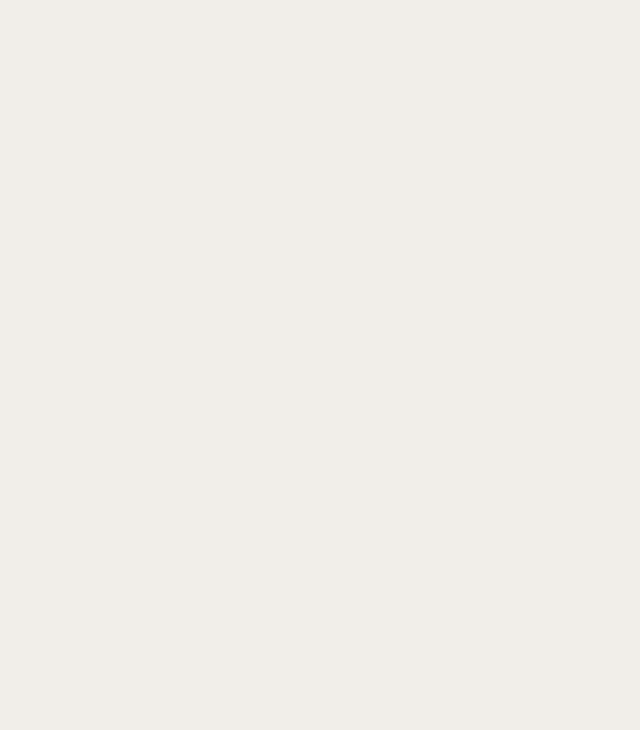
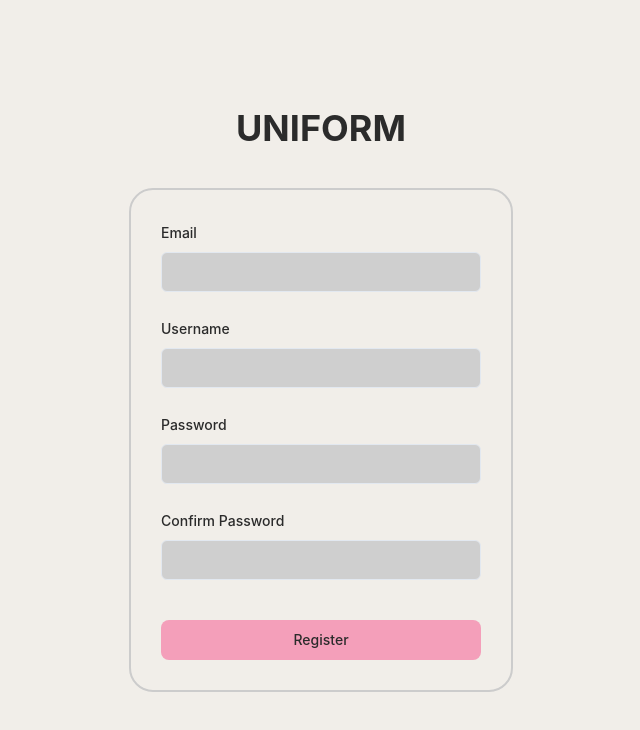
Before and after one commit to devsoc-unsw/trainee-catgirl-24t2, a React (Vite) app in the folder uniforms/: page /register in a window 1280 px wide. Before the commit this address had no page. Shown: the top 730 px of the page, without its empty margins (319-959 px from the left). Built offline with nearby package versions, Linux system fonts and the light colour scheme.

Commit message:
made register page

```diff
--- a/uniforms/src/App.tsx
+++ b/uniforms/src/App.tsx
@@ -2,6 +2,7 @@
 import { BrowserRouter, Routes, Route } from "react-router-dom";
 
 import Login from "./pages/Login"
+import Register from "./pages/Register"
 import Forms from "./pages/Forms";
 import Settings from "./pages/Settings";
 import ViewForms from "./pages/ViewForms";
@@ -23,6 +24,7 @@
   return (
      <BrowserRouter>
 	<Routes>
+    <Route path="register" element={<Register />} />
     <Route path="login" element={<Login />} />
 	  <Route path="forms" element={<Forms />} />
     <Route path="settings" element={<Settings />} />
--- a/uniforms/src/components/ui/form.tsx
+++ b/uniforms/src/components/ui/form.tsx
@@ -93,7 +93,7 @@
   return (
     <Label
       ref={ref}
-      className={cn(error && "text-destructive", className)}
+      className={cn(error, className)}
       htmlFor={formItemId}
       {...props}
     />
--- /dev/null
+++ b/uniforms/src/pages/Register.tsx
@@ -0,0 +1,119 @@
+"use client"
+
+import { Card } from "@/components/ui/card"
+import { zodResolver } from "@hookform/resolvers/zod"
+import { useForm } from "react-hook-form"
+import { z } from "zod"
+
+import { Button } from "@/components/ui/button"
+import {
+  Form,
+  FormControl,
+  FormDescription,
+  FormField,
+  FormItem,
+  FormLabel,
+  FormMessage,
+} from "@/components/ui/form"
+import { Input } from "@/components/ui/input"
+
+const formSchema = z.object({
+  email: z.string().min(2, {
+    message: "Username must be at least 2 characters.",
+  }),
+  password: z.string().min(2, {
+    message: "Password must be at least 2 characters.",
+  }),
+  username: z.string().min(2, {
+    message: "Username must be at least 2 characters.",
+  }),
+  confirmPassword: z.string().min(2, {
+    message: "Passwords must be identical.",
+  }),
+})
+
+export default function Register() {
+  const form = useForm<z.infer<typeof formSchema>>({
+    resolver: zodResolver(formSchema),
+    defaultValues: {
+      email: "",
+      username: "",
+      password: "",
+      confirmPassword: "",
+    },
+  })
+
+  // 2. Define a submit handler.
+  function onSubmit(values: z.infer<typeof formSchema>) {
+    // Do something with the form values.
+    // ✅ This will be type-safe and validated.
+    console.log(values)
+  }
+
+  return (
+    <div className="flex flex-col w-[100vw] h-full items-center justify-center gap-[40px]">
+      <p className="text-4xl font-bold">UNIFORM</p>
+    <Card className="flex-col items-left w-[30vw] p-[30px]">
+      <Form {...form}>
+        <form onSubmit={form.handleSubmit(onSubmit)} className="space-y-6">
+          <FormField
+            control={form.control}
+            name="email"
+            render={({ field }) => (
+              <FormItem>
+                <FormLabel>Email</FormLabel>
+                <FormControl>
+                  <Input placeholder="" {...field} />
+                </FormControl>
+                <FormMessage />
+              </FormItem>
+            )}
+          />
+          <FormField
+            control={form.control}
+            name="username"
+            render={({ field }) => (
+              <FormItem>
+                <FormLabel>Username</FormLabel>
+                <FormControl>
+                  <Input type="username" placeholder="" {...field} />
+                </FormControl>
+                <FormMessage />
+              </FormItem>
+            )}
+          />
+          <FormField
+            control={form.control}
+            name="password"
+            render={({ field }) => (
+              <FormItem>
+                <FormLabel>Password</FormLabel>
+                <FormControl>
+                  <Input type="password" placeholder="" {...field} />
+                </FormControl>
+                <FormMessage />
+              </FormItem>
+            )}
+          />
+          <FormField
+            control={form.control}
+            name="confirmPassword"
+            render={({ field }) => (
+              <FormItem>
+                <FormLabel>Confirm Password</FormLabel>
+                <FormControl>
+                  <Input type="password" placeholder="" {...field} />
+                </FormControl>
+                <FormMessage />
+              </FormItem>
+            )}
+          />
+          <div className="mt-4">
+            <Button type="submit" className="w-[100%]"style={{ marginTop: '1rem' }}>Register</Button>
+          </div>
+        </form>
+      </Form>
+    </Card>
+    </div>
+  )
+}
```
